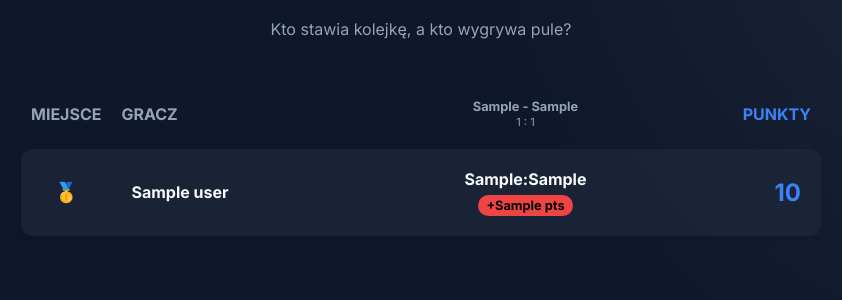
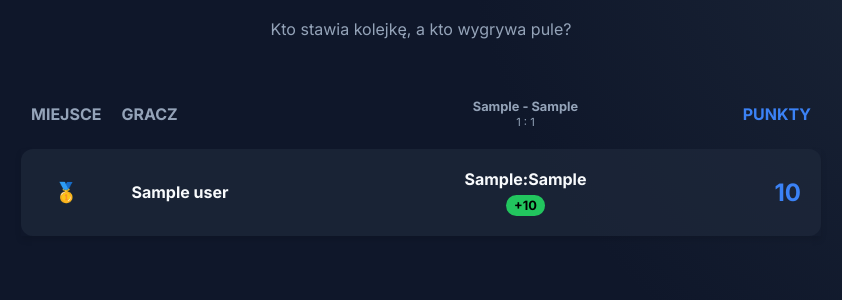
Before and after one commit to ajemfakinalkoholik-commits/mundial-2026, a Flask app: template templates/leaderboard.html in a window 1280 px wide. Shown: the part 143-443 px from the top of the page, without its empty margins (219-1061 px from the left). Run offline with Flask 3, Linux system fonts and the light colour scheme; tables that the repository leaves empty hold one stand-in row (values such as "Sample post"); the template is opened without the code that fills it: values that come from a table or form of the project are taken from there, most other values are stand-ins (such as "Sample title", 1, 10 or a date in 2020).

Commit message:
Add files via upload

```diff
--- a/requirements.txt
+++ b/requirements.txt
@@ -3,6 +3,3 @@ Flask-SQLAlchemy==3.1.1
 Flask-Login==0.6.3
 gunicorn==21.2.0
 psycopg2-binary==2.9.9
-requests==2.31.0
-beautifulsoup4==4.12.2
-openpyxl==3.1.2
--- a/templates/leaderboard.html
+++ b/templates/leaderboard.html
@@ -35,18 +35,18 @@
 
                 {% for pred in user.recent %}
                     <td style="text-align: center;">
-                        {% if pred and pred.p1 is not none %}
-                            <div style="font-weight: bold; margin-bottom: 5px;">{{ pred.p1 }}:{{ pred.p2 }}</div>
+                        {% if pred and pred.pred_1 is not none %}
+                            <div style="font-weight: bold; margin-bottom: 5px;">{{ pred.pred_1 }}:{{ pred.pred_2 }}</div>
                             <span style="
                                 display: inline-block;
                                 padding: 3px 8px;
                                 border-radius: 12px;
                                 font-size: 0.8rem;
                                 font-weight: bold;
-                                background: {% if pred.pts == 10 %}var(--success){% elif pred.pts == 2 %}var(--warning){% elif last_matches[loop.index0].played %}var(--danger){% else %}rgba(255,255,255,0.1){% endif %};
-                                color: {% if pred.pts > 0 or last_matches[loop.index0].played %}#000{% else %}white{% endif %};
+                                background: {% if pred.points == 10 %}var(--success){% elif pred.points == 2 %}var(--warning){% elif last_matches[loop.index0].played %}var(--danger){% else %}rgba(255,255,255,0.1){% endif %};
+                                color: {% if pred.points > 0 or last_matches[loop.index0].played %}#000{% else %}white{% endif %};
                             ">
-                                {% if last_matches[loop.index0].played %}+{{ pred.pts }}{% else %}-{% endif %}
+                                {% if last_matches[loop.index0].played %}+{{ pred.points }}{% else %}-{% endif %}
                             </span>
                         {% else %}
                             <span style="color: #555; font-size: 0.8rem;">Brak</span>
```
